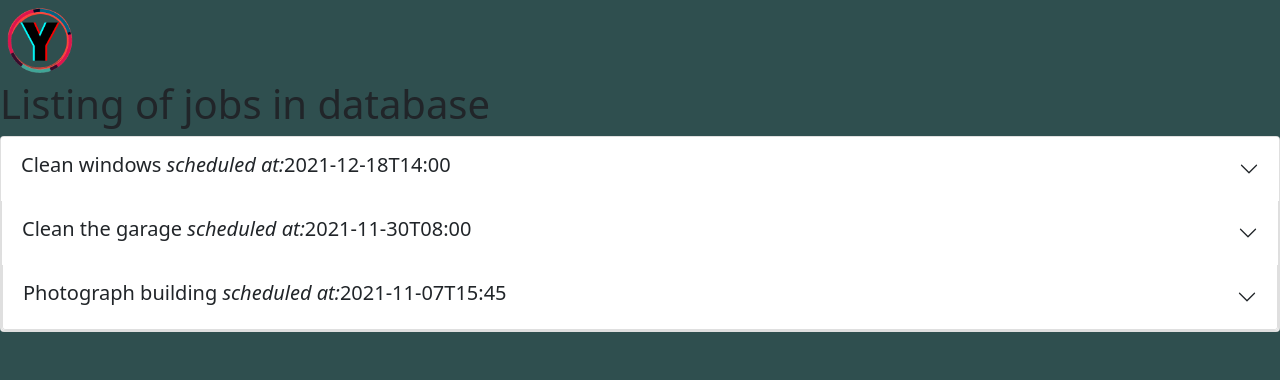
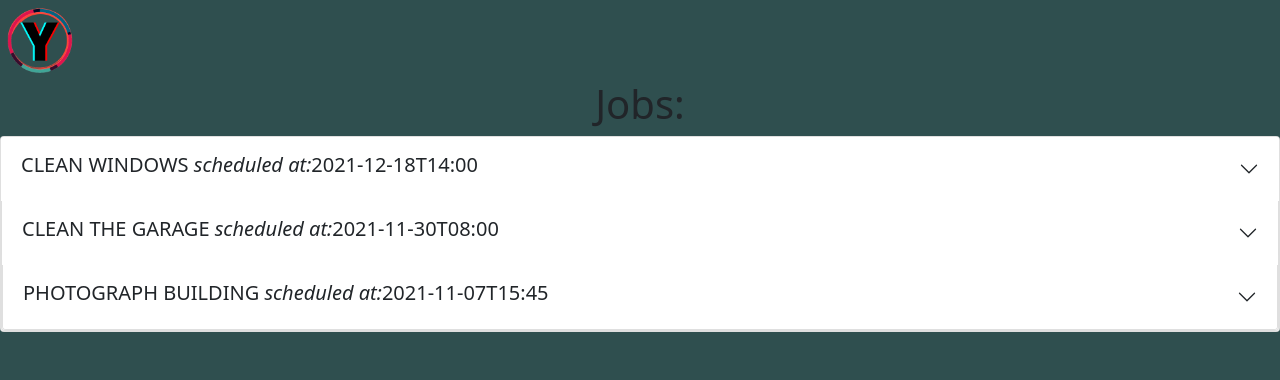
Before and after one commit to walumo/demo, a Flask app: page /listjobs in a window 1280 px wide. Shown: the top 380 px of the page. Run offline with Flask 2, Linux system fonts and the light colour scheme; data comes from the database, SQL or seed files in the repository; both versions use the stored data as it was after the commit; some libraries are stand-ins or nearby versions.

Commit message:
Listjobs view updated

```diff
--- a/templates/listjobs.html
+++ b/templates/listjobs.html
@@ -2,14 +2,16 @@
 
 {% block body %}
 
-<h1>Listing of jobs in database</h1>
+<div class="text-center">
+<h1>Jobs:</h1>
+</div>
 
 <div class="accordion" id="joblist">
   {% for job in joblist %}
   <div class="accordion-item">
     <h2 class="accordion-header" id="headingOne">
       <button class="accordion-button collapsed" type="button" data-bs-toggle="collapse" data-bs-target="#job{{job.id}}">
-        <h5>{{ job.job_title }} <i>scheduled at:</i>{{ job.start_date }}</h5>
+        <h5><span style="text-transform:uppercase">{{ job.job_title }}</span> <i>scheduled at:</i>{{ job.start_date }}</h5>
       </button>
     </h2>
     <div id="job{{job.id}}" class="accordion-collapse collapse">
--- a/templates/main.html
+++ b/templates/main.html
@@ -8,6 +8,7 @@
   <script src="https://polyfill.io/v3/polyfill.min.js?features=default"></script>
   <link rel="stylesheet" type="text/css" href="{{ url_for('static',filename='css/bootstrap.css') }}">
   <link rel="stylesheet" type="text/css" href="{{ url_for('static',filename='css/cssID.css') }}">
+
   <title>Yobber</title>
 </head>
 
@@ -50,6 +51,7 @@
 
   {% endblock %}
 
+
   <script
     src="https://maps.googleapis.com/maps/api/js?key=AIzaSyDg9Xyz8cJsB3DIBW9zmSIj2SrLHRVZ3tc&callback=initMap&v=weekly"
     async></script>
```
Also changed, not shown: database.db, static/js/yobber.js (line endings or trailing spaces), templates/showmap.html (line endings or trailing spaces).
